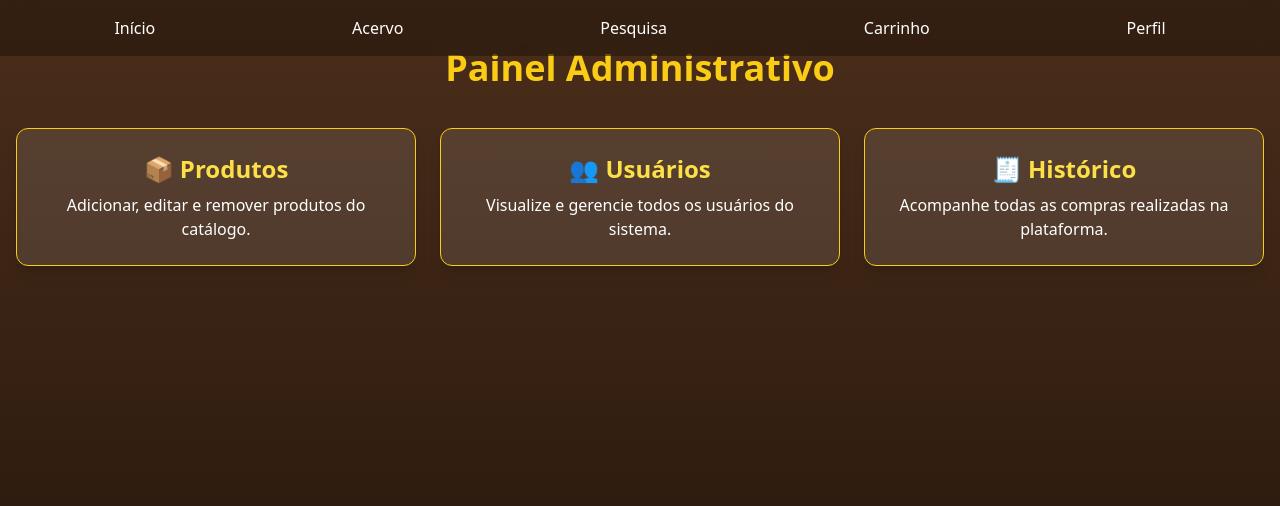
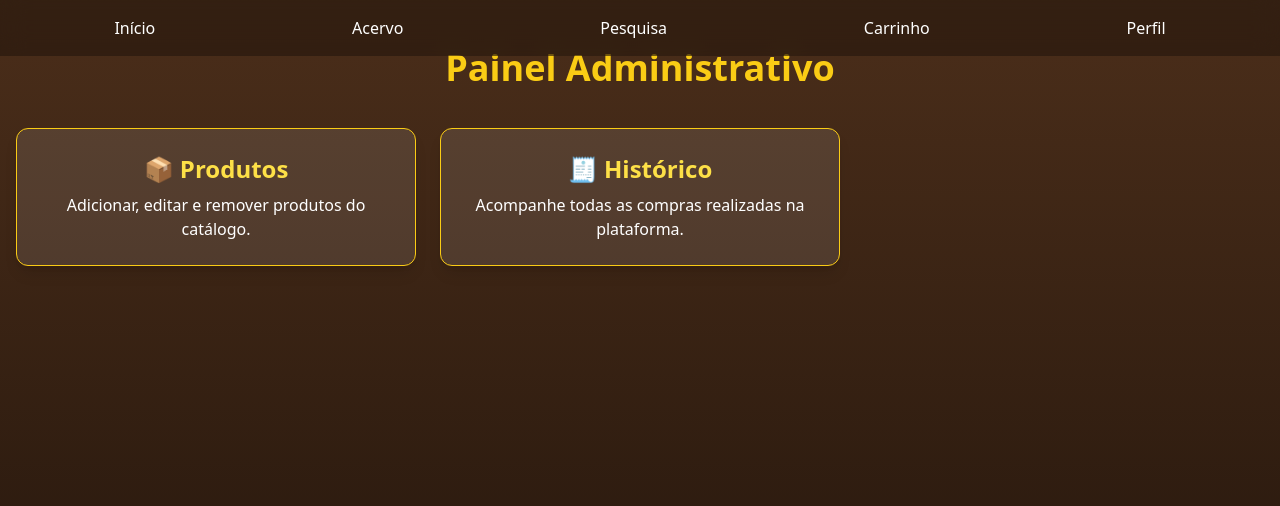
Before and after one commit to GustavoOsz/tenda-das-mares, a PHP site: page /painel_admin.php in a window 1280 px wide. Shown: the top 506 px of the page. Run offline with PHP 8.4, Linux system fonts and the light colour scheme; the visitor is signed in with stand-in values (Sample User, id 1); some libraries are stand-ins or nearby versions.

Commit message:
Update painel_admin.php

```diff
--- a/Projeto/tenda da sereia/painel_admin.php
+++ b/Projeto/tenda da sereia/painel_admin.php
@@ -30,12 +30,6 @@ if (!isset($_SESSION['id_usuario']) || $_SESSION['tipo'] !== 'admin') {
         <p>Adicionar, editar e remover produtos do catálogo.</p>
       </a>
 
-      <!-- Gerenciar Usuários -->
-      <a href="gerenciar_usuarios.php" class="bg-white/10 border border-yellow-400 hover:bg-white/20 transition rounded-xl p-6 text-center shadow-lg">
-        <h2 class="text-2xl font-semibold text-yellow-300 mb-2">👥 Usuários</h2>
-        <p>Visualize e gerencie todos os usuários do sistema.</p>
-      </a>
-
       <!-- Histórico de Compras -->
       <a href="historico_compras_admin.php" class="bg-white/10 border border-yellow-400 hover:bg-white/20 transition rounded-xl p-6 text-center shadow-lg">
         <h2 class="text-2xl font-semibold text-yellow-300 mb-2">🧾 Histórico</h2>
```
